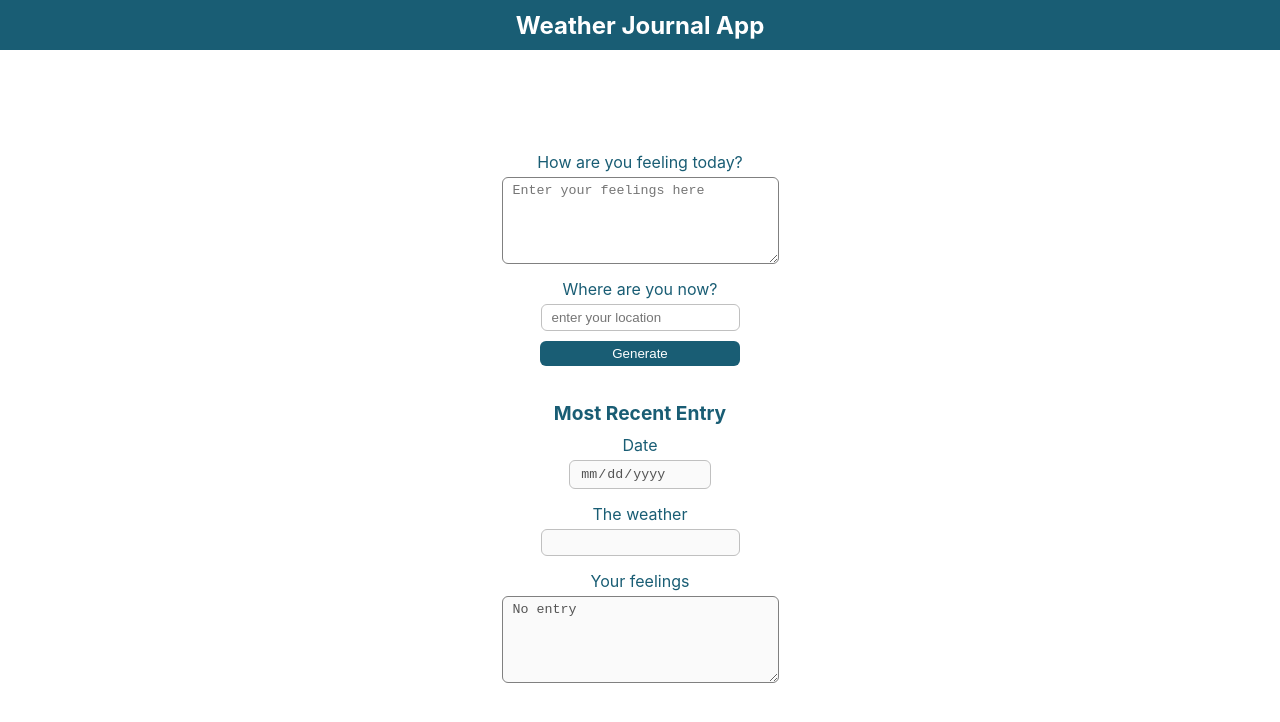
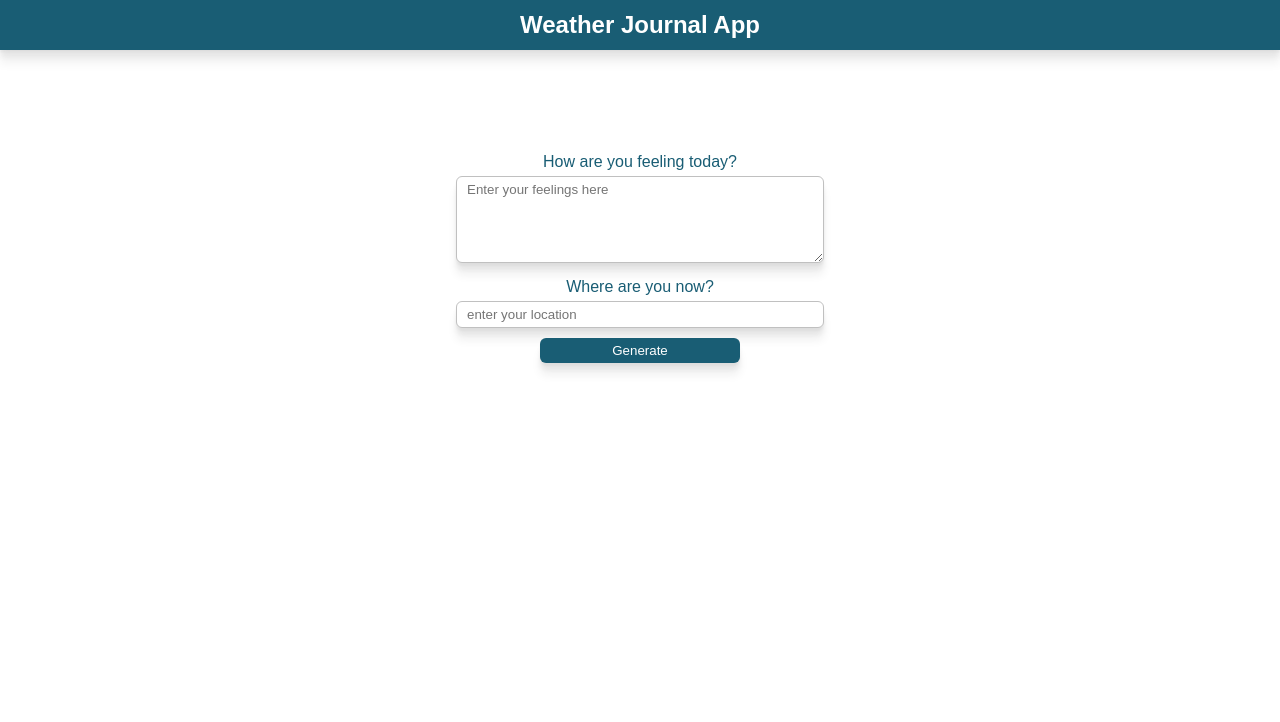
Before and after one commit to FrancescoBellini92/UFEND_3, a website: page website/index.html in a window 1280 px wide. Drawn offline with Linux system fonts and the light colour scheme; a web font is replaced by a local one.

Commit message:
refactor and reorganize

```diff
--- a/website/app.js
+++ /dev/null
@@ -1,91 +0,0 @@
-function main() {
-
-  const locationInput = $('#zip');
-  const feelingsInput = $('#feelings');
-  const generateBtn = $('#generate');
-  const dateEntry = $('#date');
-  const weatherEntry = $('#temp');
-  const feelingEntry = $('#content');
-
-  function $(selector) {
-    if (selector.includes('#')) {
-      return document.querySelector(selector);
-    }
-    return document.querySelectorAll(selector);
-  }
-
-
-  const environment = {
-    API: {
-      weather: '/weather',
-      entries: '/entry'
-    }
-  };
-
-  async function generateNewRecord(e) {
-    try {
-      e.preventDefault();
-      const weatherRequest = await getWeatherInfo();
-      const weatherResponsePayload = await parsePayload(weatherRequest);
-      console.log(weatherResponsePayload);
-      const entryRequest = await postFeelings(weatherResponsePayload);
-      if (entryRequest.status !== 201) {
-        throw new Error('POST failed');
-      }
-      const entryResponse = await parsePayload(entryRequest);
-      console.log(entryResponse);
-      save(entryResponse);
-      updateUI(entryResponse);
-    } catch (e) {
-      console.log(e);
-    }
-
-    function getWeatherInfo(location = locationInput.value) {
-      return fetch(`${environment.API.weather}?location=${location}`, {
-        mode: 'same-origin'
-      });
-    }
-
-    function postFeelings(weather, feelings = feelingsInput.value) {
-      return fetch(`${environment.API.entries}`, {
-        method: 'POST',
-        mode: 'same-origin',
-        headers: {
-          'Content-Type': 'application/json'
-        },
-        body: JSON.stringify({ weather, feelings })
-      });
-    }
-
-    async function parsePayload(pendingPayload) {
-      const payload = await pendingPayload.json();
-      return payload.data;
-    }
-
-    function save(data) {
-      localStorage.setItem('entry', JSON.stringify(data));
-    }
-  }
-
-  function updateUI(entryResponse = getLastEntry()) {
-    if (!entryResponse) {
-      feelingEntry.innerHTML = 'No entry';
-      return;
-    }
-    dateEntry.value = `Date: ${entryResponse.created.slice(0, 10)}`;
-    weatherEntry.innerHTML = `${entryResponse.weather.weather[0].main}: ${entryResponse.weather.weather[0].description}`;
-    feelingEntry.value = entryResponse.feelings;
-  }
-
-  function getLastEntry() {
-    const entry = localStorage.getItem('entry');
-    return entry ? JSON.parse(entry) : null;
-  }
-
-  updateUI();
-  generateBtn.addEventListener('click', generateNewRecord);
-}
-
-document.addEventListener('DOMContentLoaded', () => {
-  main();
-});
--- a/website/css/base.css
+++ /dev/null
@@ -1,49 +0,0 @@
-* {
-    margin: 0;
-    padding: 0;
-    outline: 0;
-    border:0;
-    box-sizing: border-box;
-}
-:root {
-    --color-primary: rgb(25, 93, 116);
-    --color-primary-contrast: rgb(255, 255, 255);
-}
-input{
-    padding:5px 10px;
-    border: 1px solid silver;
-    border-radius: 6px;
-}
-
-textarea{
-    padding:5px 10px;
-    border: 1px solid silver;
-    border-radius: 6px;
-    max-width: 300px;
-    max-height: 100px;
-}
-button {
-    padding:5px 10px;
-    border-radius: 6px;
-}
-label {
-    padding: 5px 0;
-}
-
-ul {
-    list-style: none;
-}
-
-
-/* Reset style for HTML element on active to have no border*/
-input:focus,
-select:focus,
-textarea:focus,
-button:focus {
-
-}
-/* Style for Placeholder Text*/
-::placeholder { /* Firefox, Chrome, Opera */
-
-
-}
--- /dev/null
+++ b/website/css/base/base.css
@@ -0,0 +1,45 @@
+:root {
+  --color-primary: rgb(25, 93, 116);
+  --color-primary-contrast: rgb(255, 255, 255);
+  --color-border: silver;
+  font-family: sans-serif;
+}
+
+* {
+  margin: 0;
+  padding: 0;
+  outline: 0;
+  border: 0;
+  box-sizing: border-box;
+  font-family: inherit;
+}
+
+input {
+  padding: 5px 10px;
+  border: 1px solid var(--color-border);
+  border-radius: 6px;
+  width: 80%;
+  max-width: 400px;
+}
+
+textarea {
+  padding: 5px 10px;
+  border: 1px solid var(--color-border);
+  border-radius: 6px;
+  width: 80%;
+  max-width: 400px;
+  max-height: 200px;
+}
+
+button {
+  padding: 5px 10px;
+  border-radius: 6px;
+}
+
+label {
+  padding: 5px 0;
+}
+
+ul {
+  list-style: none;
+}
--- /dev/null
+++ b/website/css/index.css
@@ -0,0 +1,6 @@
+@import './base/base.css';
+@import './modifiers/modifiers.css';
+@import './layout/layout.css';
+@import './modules/header.css';
+@import './modules/entry.css';
+@import './modules/loader.css';
--- /dev/null
+++ b/website/css/layout/layout.css
@@ -0,0 +1,19 @@
+html, body {
+  height: 100%;
+}
+body {
+  display: grid;
+  grid-template-rows: 50px auto;
+  grid-template-columns: 1fr;
+  grid-template-areas:
+  "hd"
+  "main";
+}
+
+header {
+  grid-area: hd;
+}
+
+main {
+  grid-area: main;
+}
--- a/website/css/modifiers.css
+++ /dev/null
@@ -1,17 +0,0 @@
-.bg-primary {
-    background-color: var(--color-primary) !important;
-    color: var(--color-primary-contrast) !important;
-}
-
-.color-primary {
-    color: var(--color-primary);
-    border-color: var(--color-primary) !important;
-}
-
-.shadow {
-    box-shadow: 1px;
-}
-
-.borders {
-    border: 1px solid grey;
-}
--- /dev/null
+++ b/website/css/modifiers/modifiers.css
@@ -0,0 +1,29 @@
+.can-hide {
+  transition: opacity 0.5s;
+}
+
+.can-hide.hidden {
+  opacity: 0 !important;
+}
+
+.bg-primary {
+  background-color: var(--color-primary) !important;
+  color: var(--color-primary-contrast) !important;
+}
+
+.color-primary {
+  color: var(--color-primary);
+  border-color: var(--color-primary) !important;
+}
+
+.shadow {
+  box-shadow: 0 2.8px 2.2px rgba(0, 0, 0, 0.034),
+    0 6.7px 5.3px rgba(0, 0, 0, 0.048), 0 12.5px 10px rgba(0, 0, 0, 0.06);
+}
+
+.column {
+  display: flex;
+  flex-direction: column;
+  justify-content: center;
+  align-items: center;
+}
--- /dev/null
+++ b/website/css/modules/entry.css
@@ -0,0 +1,31 @@
+.entry {
+  display: flex;
+  flex-direction: column;
+  justify-content: center;
+  align-items: center;
+  width: 100%;
+  max-width: 500px;
+  margin: 5px 10px;
+  padding: 0 10px;
+}
+
+.entry > div {
+  width: 100%;
+  display: flex;
+  flex-direction: column;
+  align-items: center;
+  padding: 0 10px 10px 10px;
+}
+
+.entry button {
+  width: 80%;
+  max-width: 200px;
+}
+
+.entry__title {
+  font-size: 1.2em;
+  margin: 5px 0;
+}
+.entry__date {
+  max-width: 150px;
+}
--- /dev/null
+++ b/website/css/modules/header.css
@@ -0,0 +1,9 @@
+.header {
+  display: flex;
+  justify-content: center;
+  align-items: center;
+}
+
+.header__title {
+  font-size: 1.5em;
+}
--- a/website/css/style.css
+++ /dev/null
@@ -1,63 +0,0 @@
-@import './base.css';
-@import './modifiers.css';
-
-html, body{
-    font-family: -apple-system, BlinkMacSystemFont, sans-serif;
-    height: 100%;
-}
-body {
-    display: grid;
-    grid-template-rows: 50px auto;
-    grid-template-columns: 1fr;
-    grid-template-areas:
-    "hd"
-    "main";
-}
-
-
-header {
-    grid-area: hd;
-    display: flex;
-    justify-content: center;
-    align-items: center;
-}
-.header__title {
-    font-size:1.5em;
-}
-
-main {
-    grid-area: main;
-    display: flex;
-    flex-direction: column;
-    justify-content: center ;
-    align-items: center;
-}
-
-.entry {
-    display: flex;
-    flex-direction: column;
-    justify-content: center;
-    align-items: center;
-    width: 90%;
-    max-width: 500px;
-    margin: 0px 10px 10px 10px;
-    padding: 10px 0;
-}
-
-.entry > div {
-    width: 90%;
-    display: flex;
-    flex-direction: column;
-    align-items: center;
-    padding: 0 10px 10px 10px;
-
-}
-.entry button {
-    width: 80%;
-    max-width: 200px;
-}
-
-.entry__title {
-    font-size:1.2em;
-    margin: 5px 0;
-}
--- a/website/index.html
+++ b/website/index.html
@@ -3,62 +3,46 @@
   <head>
     <meta charset="UTF-8" />
     <title>UFEND-3 Weather Journal</title>
-    <link
-      href="https://fonts.googleapis.com/css?family=Oswald:400,600,700|Ranga:400,700&display=swap"
-      rel="stylesheet"
-    />
-    <link href="css/style.css" type="text/css" rel="stylesheet">
+    <link href="https://fonts.googleapis.com/css?family=Oswald:400,600,700|Ranga:400,700&display=swap" rel="stylesheet"/>
+    <link href="css/index.css" type="text/css" rel="stylesheet">
+    <meta name="description" content="UFEND-3 project">
+    <meta name="keywords" content="weather, journal">
+    <meta name="author" content="Francesco Bellini">
     <meta name="viewport" content="width=device-width, initial-scale=1.0">
   </head>
   <body>
-    <header class="bg-primary">
-      <h1 class="header__title">
-        Weather Journal App
-      </h1>
+    <header class="header shadow bg-primary">
+      <h1 class="header__title">Weather Journal App</h1>
     </header>
-    <main>
-      <form name="journal-entry" class="entry">
+    <main class="column">
+      <form name="journal-entry" autocomplete="on" class="entry">
         <div>
           <label class="color-primary" for="feelings">How are you feeling today?</label>
-          <textarea
-            class="borders"
-            name="feelings"
-            id="feelings"
-            placeholder="Enter your feelings here"
-            rows="5"
-            cols="30"
-          ></textarea>
+          <textarea class="shadow" name="feelings" id="feelings" placeholder="Enter your feelings here" rows="5" cols="30" required></textarea>
         </div>
         <div>
           <label class="color-primary" for="zip">Where are you now?</label>
-          <input type="text" name="zip" id="zip" placeholder="enter your location" />
+          <input class="shadow" type="text" name="zip" id="zip" placeholder="enter your location" required/>
         </div>
-        <button id="generate" type="submit" class="bg-primary">Generate</button>
+        <button id="generate" type="submit" class="bg-primary shadow">Generate</button>
       </form>
-      <section class="entry">
+      <div id="loader" class="loader can-hide hidden"></div>
+      <section class="entry can-hide hidden" id="last-entry">
         <h2 class="entry__title color-primary">Most Recent Entry</h2>
         <div>
           <label class="color-primary" for="date">Date</label>
-          <input type="date" id="date" name="date" disabled />
+          <input class="entry__date shadow" type="date" id="date" name="date" disabled />
         </div>
         <div>
           <label class="color-primary" for="temp">The weather</label>
-          <input type="text" id="temp" name="temp"  disabled/>
+          <input class="shadow" type="text" id="temp" name="temp"  disabled/>
         </div>
         <div>
           <label class="color-primary" for="content">Your feelings</label>
-          <textarea
-            class="borders"
-            name="content"
-            id="content"
-            placeholder="Enter your feelings here"
-            rows="5"
-            cols="30"
-            disabled
-          ></textarea>
+          <textarea class="shadow" name="content" id="content" placeholder="Enter your feelings here" rows="5" cols="30" disabled></textarea>
         </div>
       </section>
     </main>
-    <script src="app.js" type="text/javascript"></script>
+    <script src="js/app.js" type="text/javascript"></script>
   </body>
 </html>
--- /dev/null
+++ b/website/js/app.js
@@ -0,0 +1,116 @@
+function main() {
+  const environment = {
+    API: {
+      weather: '/weather',
+      entries: '/entry'
+    }
+  };
+
+  const locationInput = $('#zip');
+  const feelingsInput = $('#feelings');
+  const generateBtn = $('#generate');
+  const loader = $('#loader');
+  const lastEntryContainer = $('#last-entry');
+  const dateEntry = $('#date');
+  const weatherEntry = $('#temp');
+  const feelingEntry = $('#content');
+
+  function $(selector) {
+    return selector.includes('#') ? document.querySelector(selector) : document.querySelectorAll(selector);
+  }
+
+  function addClass(className, ...elements) {
+    elements.forEach(el => el.classList.add(className))
+  }
+  function removeClass(className, ...elements) {
+    elements.forEach(el => el.classList.remove(className))
+  }
+
+  async function generateNewRecord(e) {
+    let entryResponse;
+    try {
+      if (inputNotValid()) {
+        throw new Error('Validation error: input not valid')
+      }
+      e.preventDefault();
+      updateUIOnRequest();
+      const weatherRequest = await getWeatherInfo();
+      const weatherResponsePayload = await manageRequestResponse(weatherRequest, request => {
+        if (request.status === 404) {
+          alert('No available data for the inserted location');
+        }
+      });
+      const entryRequest = await postFeelings(weatherResponsePayload);
+      entryResponse = await manageRequestResponse(entryRequest);
+      save(entryResponse);
+      updateUIOnResponse(entryResponse);
+    } catch (e) {
+      console.log(e);
+    } finally {
+      updateUIOnResponse(entryResponse)
+    }
+
+    function inputNotValid() {
+      return !locationInput.value || !feelingsInput.value;
+    }
+
+    function updateUIOnRequest() {
+      removeClass('hidden', loader);
+    }
+
+    function getWeatherInfo(location = locationInput.value) {
+      return fetch(`${environment.API.weather}?location=${location}`, {
+        mode: 'same-origin'
+      });
+    }
+
+    async function manageRequestResponse(pendingRequest, errorHandler = null) {
+      if (!pendingRequest.ok) {
+        if (errorHandler) {
+          errorHandler(pendingRequest);
+        }
+        throw new Error(`Request failed: ${pendingRequest.status}`)
+      }
+      const payload = await pendingRequest.json();
+      return payload.data;
+    }
+
+    function postFeelings(weather, feelings = feelingsInput.value) {
+      return fetch(`${environment.API.entries}`, {
+        method: 'POST',
+        mode: 'same-origin',
+        headers: {
+          'Content-Type': 'application/json'
+        },
+        body: JSON.stringify({ weather, feelings })
+      });
+    }
+
+    function save(data) {
+      localStorage.setItem('entry', JSON.stringify(data));
+    }
+  }
+
+  function updateUIOnResponse(entryResponse = getLastEntry()) {
+    addClass('hidden', loader);
+    if (entryResponse) {
+      removeClass('hidden', lastEntryContainer);
+      dateEntry.value = entryResponse.created.slice(0, 10);
+      weatherEntry.value = `${entryResponse.weather.weather[0].main}: ${entryResponse.weather.weather[0].description}`;
+      feelingEntry.value = entryResponse.feelings;
+    }
+  }
+
+  function getLastEntry() {
+    const entry = localStorage.getItem('entry');
+    return entry ? JSON.parse(entry) : null;
+  }
+
+  updateUIOnResponse();
+
+  generateBtn.addEventListener('click', generateNewRecord);
+}
+
+document.addEventListener('DOMContentLoaded', () => {
+  main();
+});
```
Also changed, not shown: website/css/modules/loader.css (added, +18 -0 lines).
